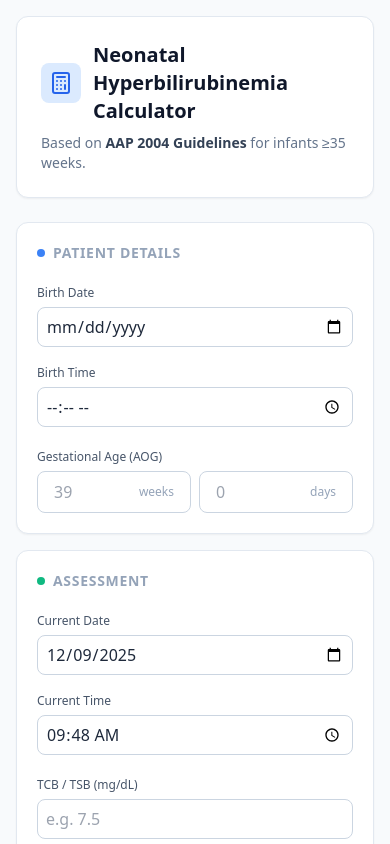
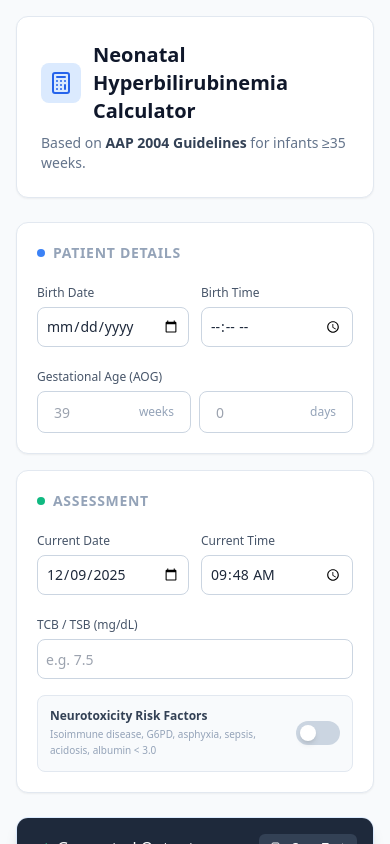
Before and after one commit to cvee112/bilicalc, a React (Vite) app: page / in a window 390 px wide. Shown: the top 844 px of the page. Built offline with nearby package versions, Linux system fonts and the light colour scheme.

Commit message:
Fix mobile experience

```diff
--- a/src/App.jsx
+++ b/src/App.jsx
@@ -6,7 +6,7 @@ export default function NeonatalJaundiceCalculator() {
   const [dob, setDob] = useState('');
   const [tob, setTob] = useState('');
 
-  // These will be populated by the useEffect below
+  // Auto-populated values
   const [currentDate, setCurrentDate] = useState('');
   const [currentTime, setCurrentTime] = useState('');
 
@@ -20,19 +20,16 @@ export default function NeonatalJaundiceCalculator() {
   // --- Initialization ---
   useEffect(() => {
     const now = new Date();
-
-    // Manual formatting to ensure Local Time (not UTC)
+    // Manual formatting for Local Time
     const year = now.getFullYear();
     const month = String(now.getMonth() + 1).padStart(2, '0');
     const day = String(now.getDate()).padStart(2, '0');
-    const dateStr = `${year}-${month}-${day}`;
 
     const hours = String(now.getHours()).padStart(2, '0');
     const minutes = String(now.getMinutes()).padStart(2, '0');
-    const timeStr = `${hours}:${minutes}`;
 
-    setCurrentDate(dateStr);
-    setCurrentTime(timeStr);
+    setCurrentDate(`${year}-${month}-${day}`);
+    setCurrentTime(`${hours}:${minutes}`);
   }, []);
 
   // --- Calculations ---
@@ -50,7 +47,7 @@ export default function NeonatalJaundiceCalculator() {
     return diffHours >= 0 ? parseFloat(diffHours.toFixed(1)) : 0;
   }, [dob, tob, currentDate, currentTime]);
 
-  // 2. Determine Neonatal Risk Category (AAP 2004 Guidelines)
+  // 2. Risk Category
   const riskCategory = useMemo(() => {
     if (gestationWeeks === '' && gestationDays === '') {
       return { label: "Pending Input", code: "NA", color: "text-slate-400 bg-slate-100" };
@@ -69,12 +66,10 @@ export default function NeonatalJaundiceCalculator() {
     return { label: "High Risk Neonate", code: "HIGH", color: "text-rose-700 bg-rose-50" };
   }, [gestationWeeks, gestationDays, riskFactors]);
 
-  // 3. Threshold Interpolation Helper
-  const interpolate = (x, x0, y0, x1, y1) => {
-    return y0 + ((x - x0) * (y1 - y0)) / (x1 - x0);
-  };
+  // 3. Interpolation
+  const interpolate = (x, x0, y0, x1, y1) => y0 + ((x - x0) * (y1 - y0)) / (x1 - x0);
 
-  // 4. Get Phototherapy & DVET Thresholds
+  // 4. Thresholds
   const thresholds = useMemo(() => {
     if (hol === null || hol < 12 || riskCategory.code === 'NA') return { photo: null, dvet: null };
 
@@ -121,7 +116,7 @@ export default function NeonatalJaundiceCalculator() {
     };
   }, [hol, riskCategory]);
 
-  // 5. Bhutani Nomogram Logic
+  // 5. Bhutani Nomogram
   const bhutaniZone = useMemo(() => {
     if (hol === null || hol < 18) return "N/A (Too Early)";
 
@@ -137,15 +132,11 @@ export default function NeonatalJaundiceCalculator() {
     let p0 = points[0];
     let p1 = points[1];
 
-    if (hol >= 96) {
-       p0 = points[5];
-       p1 = points[5];
-    } else {
+    if (hol >= 96) { p0 = points[5]; p1 = points[5]; }
+    else {
         for (let i = 0; i < points.length - 1; i++) {
             if (hol >= points[i].h && hol <= points[i+1].h) {
-                p0 = points[i];
-                p1 = points[i+1];
-                break;
+                p0 = points[i]; p1 = points[i+1]; break;
             }
         }
     }
@@ -164,9 +155,7 @@ export default function NeonatalJaundiceCalculator() {
     return "High Risk Zone";
   }, [hol, bilirubin]);
 
-
-  // --- Formatting Output ---
-
+  // Output
   const generateReport = () => {
     const weeks = parseInt(gestationWeeks);
     const days = parseInt(gestationDays);
@@ -186,7 +175,6 @@ export default function NeonatalJaundiceCalculator() {
       ? (tcbVal >= thresholds.dvet ? "ABOVE" : "BELOW")
       : "N/A";
     const dvetLimitStr = thresholds.dvet ? `(${thresholds.dvet.toFixed(1)})` : "";
-
     const daysDisplay = isNaN(days) ? 0 : days;
 
     return `DOB: ${formatDate(dob)}
@@ -201,10 +189,8 @@ DVET level: ${dvetStatus} ${dvetLimitStr}
 Bhutani Risk Zone: ${bhutaniZone}`;
   };
 
-  const reportText = generateReport();
-
   const copyToClipboard = () => {
-    navigator.clipboard.writeText(reportText);
+    navigator.clipboard.writeText(generateReport());
     setCopied(true);
     setTimeout(() => setCopied(false), 2000);
   };
@@ -236,16 +222,18 @@ Bhutani Risk Zone: ${bhutaniZone}`;
               Patient Details
             </h3>
 
-            {/* MOBILE FIX: grid-cols-1 on small screens, grid-cols-2 on tablet/desktop */}
-            <div className="grid grid-cols-1 sm:grid-cols-2 gap-3">
+            {/* GRID LAYOUT RESTORED & iOS STYLING FIXED */}
+            <div className="grid grid-cols-2 gap-3">
               <div className="space-y-1">
                 <label className="text-xs font-medium text-slate-600">Birth Date</label>
                 <input
                   type="date"
                   value={dob}
                   onChange={(e) => setDob(e.target.value)}
-                  // MOBILE FIX: text-base prevents zoom on iPhone, md:text-sm keeps it small on PC
-                  className="w-full p-2 h-10 text-base md:text-sm border border-slate-300 rounded-lg focus:ring-2 focus:ring-blue-500 outline-none bg-white"
+                  // 'appearance-none' removes iOS gray bubble
+                  // 'bg-white' ensures white background
+                  // 'min-w-0' prevents flexbox overflow
+                  className="w-full appearance-none bg-white p-2 h-10 text-sm border border-slate-300 rounded-lg focus:ring-2 focus:ring-blue-500 outline-none min-w-0"
                 />
               </div>
               <div className="space-y-1">
@@ -254,7 +242,7 @@ Bhutani Risk Zone: ${bhutaniZone}`;
                   type="time"
                   value={tob}
                   onChange={(e) => setTob(e.target.value)}
-                  className="w-full p-2 h-10 text-base md:text-sm border border-slate-300 rounded-lg focus:ring-2 focus:ring-blue-500 outline-none bg-white"
+                  className="w-full appearance-none bg-white p-2 h-10 text-sm border border-slate-300 rounded-lg focus:ring-2 focus:ring-blue-500 outline-none min-w-0"
                 />
               </div>
             </div>
@@ -270,7 +258,7 @@ Bhutani Risk Zone: ${bhutaniZone}`;
                     value={gestationWeeks}
                     onChange={(e) => setGestationWeeks(e.target.value)}
                     placeholder="39"
-                    className="w-full p-2 h-10 text-base md:text-sm outline-none bg-transparent"
+                    className="w-full appearance-none p-2 h-10 text-sm outline-none bg-transparent"
                   />
                   <span className="text-xs text-slate-400 mr-2">weeks</span>
                 </div>
@@ -282,7 +270,7 @@ Bhutani Risk Zone: ${bhutaniZone}`;
                     value={gestationDays}
                     onChange={(e) => setGestationDays(e.target.value)}
                     placeholder="0"
-                    className="w-full p-2 h-10 text-base md:text-sm outline-none bg-transparent"
+                    className="w-full appearance-none p-2 h-10 text-sm outline-none bg-transparent"
                   />
                   <span className="text-xs text-slate-400 mr-2">days</span>
                 </div>
@@ -297,15 +285,14 @@ Bhutani Risk Zone: ${bhutaniZone}`;
               Assessment
             </h3>
 
-             {/* MOBILE FIX: grid-cols-1 on small screens */}
-             <div className="grid grid-cols-1 sm:grid-cols-2 gap-3">
+             <div className="grid grid-cols-2 gap-3">
               <div className="space-y-1">
                 <label className="text-xs font-medium text-slate-600">Current Date</label>
                 <input
                   type="date"
                   value={currentDate}
                   onChange={(e) => setCurrentDate(e.target.value)}
-                  className="w-full p-2 h-10 text-base md:text-sm border border-slate-300 rounded-lg focus:ring-2 focus:ring-emerald-500 outline-none bg-white"
+                  className="w-full appearance-none bg-white p-2 h-10 text-sm border border-slate-300 rounded-lg focus:ring-2 focus:ring-emerald-500 outline-none min-w-0"
                 />
               </div>
               <div className="space-y-1">
@@ -314,7 +301,7 @@ Bhutani Risk Zone: ${bhutaniZone}`;
                   type="time"
                   value={currentTime}
                   onChange={(e) => setCurrentTime(e.target.value)}
-                  className="w-full p-2 h-10 text-base md:text-sm border border-slate-300 rounded-lg focus:ring-2 focus:ring-emerald-500 outline-none bg-white"
+                  className="w-full appearance-none bg-white p-2 h-10 text-sm border border-slate-300 rounded-lg focus:ring-2 focus:ring-emerald-500 outline-none min-w-0"
                 />
               </div>
             </div>
@@ -327,12 +314,13 @@ Bhutani Risk Zone: ${bhutaniZone}`;
                 placeholder="e.g. 7.5"
                 value={bilirubin}
                 onChange={(e) => setBilirubin(e.target.value)}
-                className="w-full p-2 h-10 text-base md:text-sm border border-slate-300 rounded-lg focus:ring-2 focus:ring-emerald-500 outline-none"
+                className="w-full appearance-none bg-white p-2 h-10 text-sm border border-slate-300 rounded-lg focus:ring-2 focus:ring-emerald-500 outline-none"
               />
             </div>
 
+            {/* TOGGLE FIXED: Added gap-4 and flex-1 to text to prevent squishing */}
             <div className="flex items-center justify-between p-3 bg-slate-50 rounded-lg border border-slate-200 gap-4">
-              <div className="text-xs">
+              <div className="text-xs flex-1">
                 <p className="font-semibold text-slate-700">Neurotoxicity Risk Factors</p>
                 <p className="text-slate-400 text-[10px] mt-0.5 leading-relaxed">Isoimmune disease, G6PD, asphyxia, sepsis, acidosis, albumin &lt; 3.0</p>
               </div>
@@ -368,7 +356,7 @@ Bhutani Risk Zone: ${bhutaniZone}`;
 
           <div className="p-6 bg-slate-50">
             <pre className="whitespace-pre-wrap font-mono text-sm text-slate-800 bg-white p-4 rounded-lg border border-slate-200 shadow-inner overflow-x-auto">
-              {reportText}
+              {generateReport()}
             </pre>
           </div>
 
```
